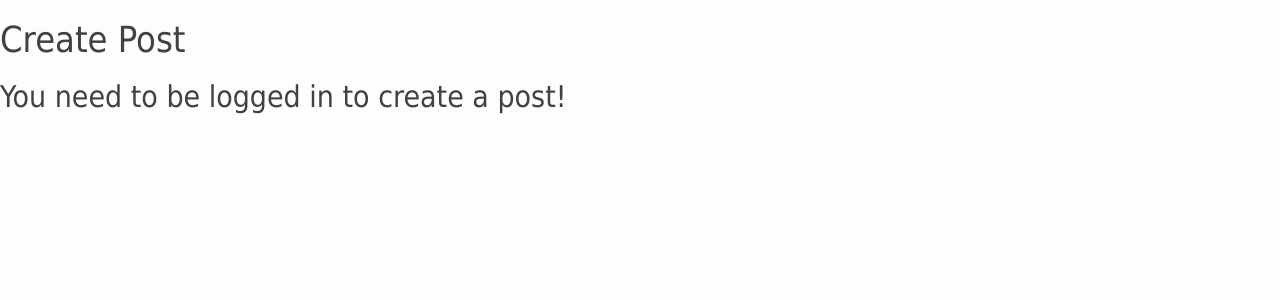
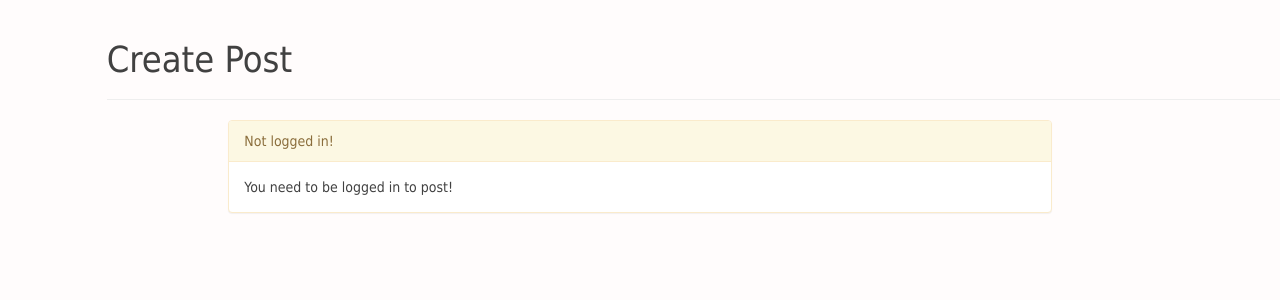
Before and after one commit to scottpirrie/WebForum, a PHP site: page /newPost.php in a window 1280 px wide. Shown: the part 51-351 px from the top of the page. Run offline with PHP 8.4, Linux system fonts and the light colour scheme; data that the repository does not hold is empty; some libraries are stand-ins or nearby versions.

Commit message:
bootstrap to post admin button wipes topics too

```diff
--- a/newPost.php
+++ b/newPost.php
@@ -2,28 +2,66 @@
 <html lang="en">
 <head>
     <title>Create Post</title>
-    <?php
-    include_once("menu.php");
-    include_once("includeHeader.php");
-    $conn = loadDB();
-    ?>
+    <?php include_once("includeHeader.php"); ?>
 </head>
 <body>
-<h1>Create Post</h1>
+
 <?php
-if($_SESSION["type"]==0){
-    echo "<h2>You need to be logged in to create a post!</h2>";
-} elseif ($_SESSION['type'] == -1) {
-    echo "<h2>You do not have permission to post!</h2>";
+$currentPath = basename(__FILE__);
+include_once("menu.php");
+?>
 
+
+<div class="page-header col-md-offset-1">
+    <h1>Create Post</h1>
+</div>
+
+<?php
+if($_SESSION["type"]==0){ ?>
+    <div class="container col-md-8 col-md-offset-2">
+        <div class="panel panel-warning">
+            <div class="panel-heading">Not logged in!</div>
+            <div class="panel-body">You need to be logged in to post!</div>
+        </div>
+    </div>
+<?php } elseif ($_SESSION['type'] == -1) {
+
+    //todo this should really check what type of account is logged in at this time as well.
+    // posting to unviewable threads may be circumventable with session variables
+    ?>
+
+    <div class="container col-md-8 col-md-offset-2">
+        <div class="panel panel-warning">
+            <div class="panel-heading">Permissions Error!</div>
+            <div class="panel-body">You do not have required permissions to post.</div>
+        </div>
+    </div>
+
+<?php
 } else{
     $_SESSION["hasPosted"] = false;
     ?>
-    <form id="postForm" method="post" action = "posts.php">
-        <h4>Post Content</h4>
-        <textarea rows="5" cols="50" name="postContent" form="postForm">Enter text here...</textarea>
-        <br>
-        <button type="submit" name="createPost">Post</button>
+
+
+
+    <div class="container col-md-8 col-md-offset-2">
+        <div class="panel panel-default">
+            <div class="panel-heading">Create a new post.</div>
+            <div class="panel-body">
+                <form id = "postForm" class="form" method="post" action="posts.php">
+                    <div class="form-group  col-md-12 ">
+                        <label class="col-form-label" for="post">Post:</label>
+                        <textarea class="form-control" rows="20" form="postForm" name="postContent" form="create-thread"></textarea><br>
+                    </div>
+
+                    <div class="form-group  col-md-2 ">
+                        <input class="form-control"  type="submit" name="createPost" value="Post!">
+                    </div>
+
+                </form>
+            </div>
+        </div>
+    </div>
     </form>
 <?php } ?>
 </body>
```
Also changed, not shown: administrative.php (+19 -5 lines).
